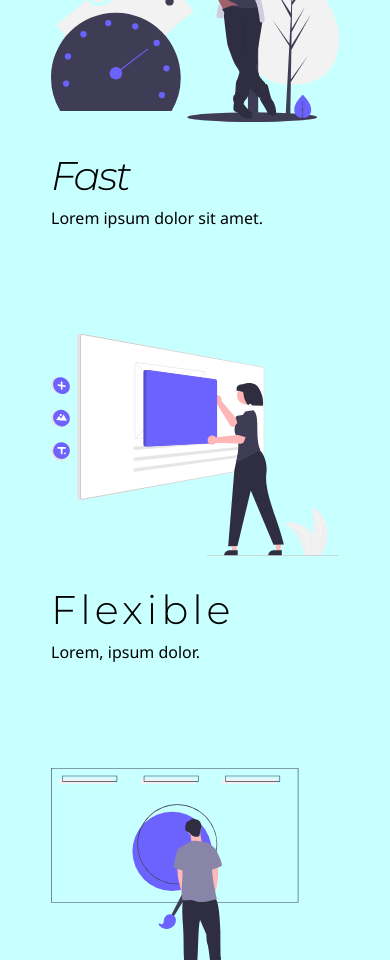
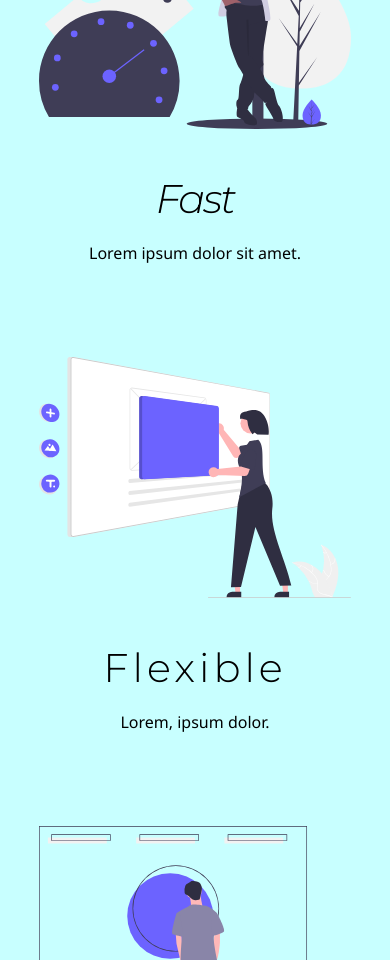
Before and after one commit to abaihaaqi/my-website, a Next.js app: page / in a window 390 px wide. Shown: the part 1040-2000 px from the top of the page. Built offline with nearby package versions, Linux system fonts and the light colour scheme.

Commit message:
Improvement in InfoSection component + responsive 🎨

```diff
--- a/components/InfoSection.jsx
+++ b/components/InfoSection.jsx
@@ -5,10 +5,12 @@ export default function InfoSection({ children, image }) {
   return (
     <div className={style.container}>
       <div className={style.image}>
-        <Image src={image} alt='Speed test illustration' />
+        <Image src={image} alt='' />
       </div>
-      <div className={style.text}>
-        {children}
+      <div className={style.textContainer}>
+        <div className={style.text}>
+          {children}
+        </div>
       </div>
     </div>
   )
--- a/components/InfoSection.module.css
+++ b/components/InfoSection.module.css
@@ -1,19 +1,33 @@
+/* You can do better code like grouping the style for desktop. But im ok with just like this */
+
 .container {
-  @apply w-4/5 lg:w-full mx-auto my-20 lg:my-0 lg:relative lg:hover:cursor-zoom-in
+  @apply w-4/5 xl:w-full mx-auto my-20 xl:my-0 xl:relative xl:cursor-zoom-in
 }
 
 .image {
-  @apply h-full lg:bg-white rounded-xl lg:shadow-lg p-3 z-0 transition-all flex justify-center items-center
+  @apply h-full z-0 flex justify-center items-end
+}
+
+.textContainer {
+  @apply xl:absolute xl:inset-x-0 z-10 transition-all
+}
+
+.container:hover .textContainer {
+  @apply xl:-mt-10 xl:-inset-x-4
 }
 
 .text {
-  @apply lg:absolute lg:bottom-0 lg:mb-10 lg:inset-x-0 lg:bg-primary lg:shadow-lg p-3 lg:overflow-hidden rounded-xl z-10 lg:text-center lg:opacity-0 transition-all
+  @apply relative w-full mx-auto pt-10 xl:py-2 px-4 text-center overflow-hidden transition-all
 }
 
 .container:hover .text {
-  @apply opacity-100 mb-0
+  @apply xl:bg-card xl:rounded-xl xl:shadow-xl
 }
 
-.container:hover .image {
-  @apply lg:transform lg:-translate-y-10
+.text p {
+  @apply xl:absolute xl:inset-x-0 xl:-mb-10 xl:opacity-0 transition-all
 }
+
+.container:hover p {
+  @apply static mb-0 opacity-100
+}
--- a/pages/index.jsx
+++ b/pages/index.jsx
@@ -21,25 +21,30 @@ export default function Home() {
       </Head>
       <article>
         {/* <Gallery title={'Design'} /> */}
-        <section className='lg:grid grid-cols-3 gap-10 max-w-5xl mx-auto lg:mx-10 xl:mx-auto lg:my-12'>
+        <section className='xl:grid grid-cols-3 gap-10 max-w-2xl xl:max-w-5xl mx-auto xl:my-32'>
 
           <InfoSection image={speedTest}>
             <h2 className='tracking-tighter italic font-light'>Fast</h2>
-            Lorem ipsum dolor sit amet.
+            <p>
+              Lorem ipsum dolor sit amet.
+            </p>
           </InfoSection>
 
           <InfoSection image={websiteBuilder}>
             <h2 className='tracking-widest font-light'>Flexible</h2>
-            Lorem, ipsum dolor.
+            <p>
+              Lorem, ipsum dolor.
+            </p>
           </InfoSection>
 
           <InfoSection image={innovative}>
             <h2 className='tracking-widest font-light'>Colorful</h2>
-            Lorem ipsum dolor sit amet, consectetur adipisicing elit.
+            <p>
+              Lorem ipsum dolor sit amet, consectetur adipisicing elit.
+            </p>
           </InfoSection>
 
         </section>
-        <p className='description text-center hidden md:block'>Hover the card</p>
         <section>
           <h1 className='tracking-tight font-black text-center my-10'>Project</h1>
           <div className='px-3 lg:px-0 md:container md:max-w-3xl'>
```
